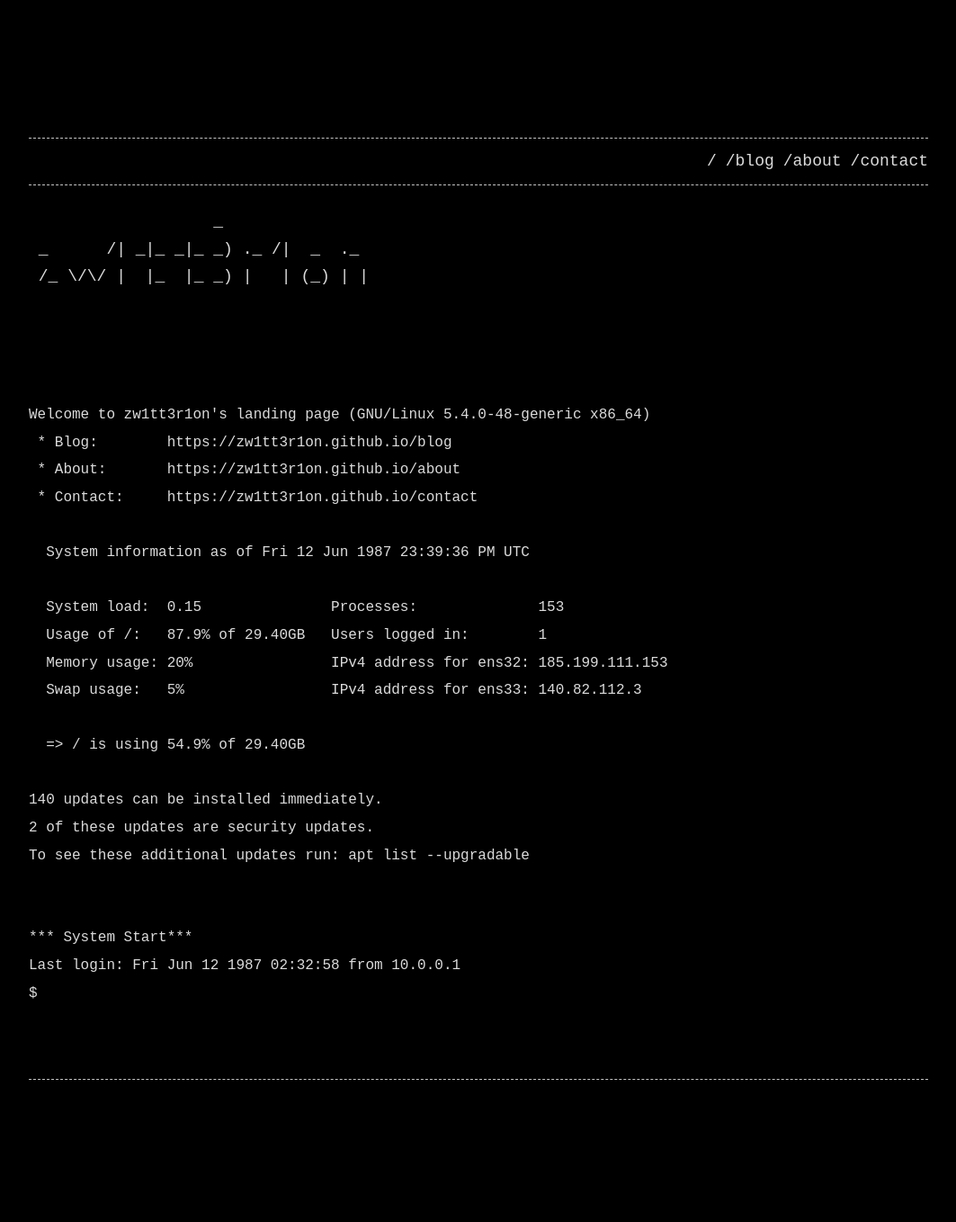
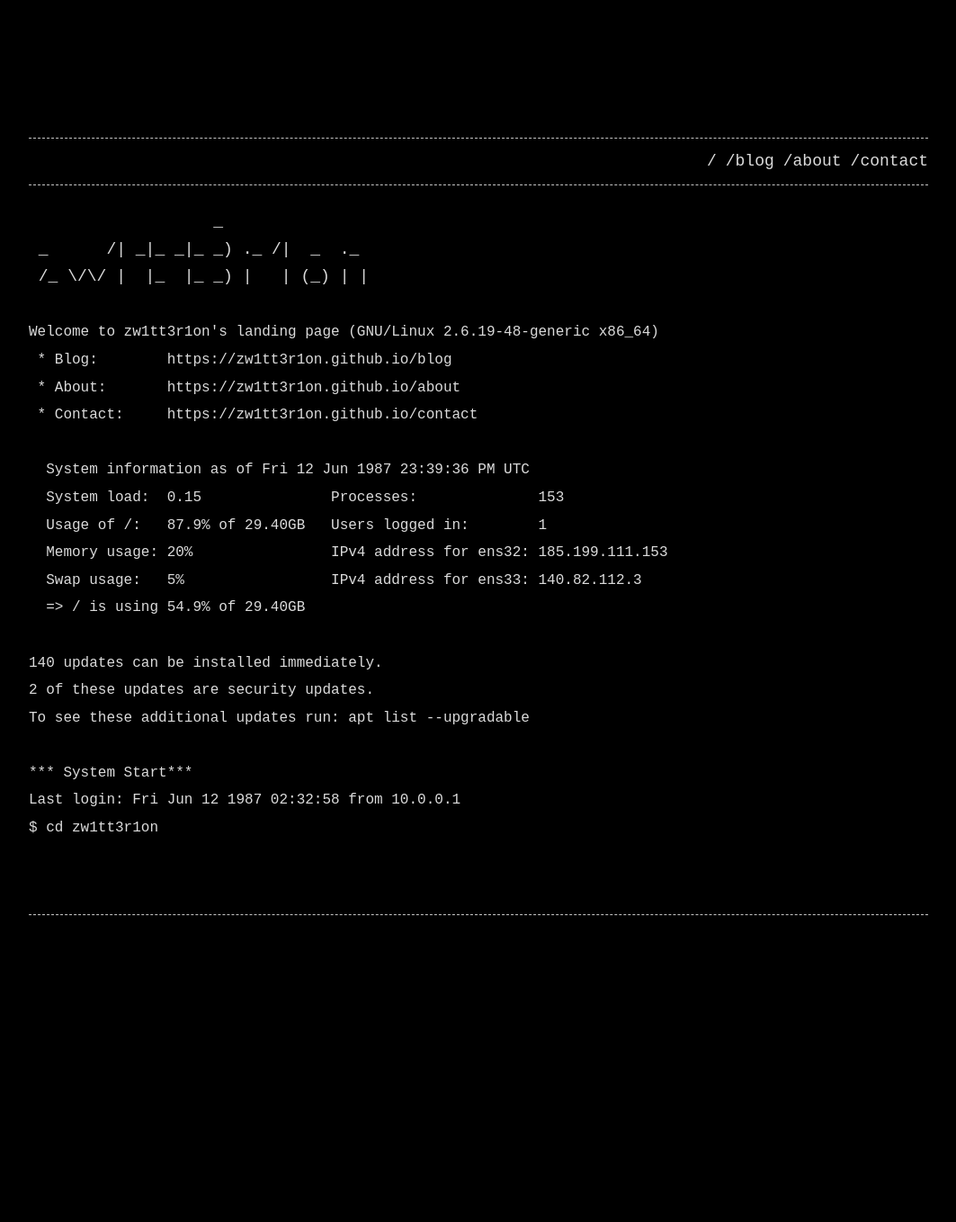
Before and after one commit to zw1tt3r1on/zw1tt3r1on.github.io, a Jekyll site: the page built from index.md, in a window 1280 px wide. Shown: the whole page at 90% size, without its empty margins (108-1171 px from the left). Built offline with Jekyll 4.4.1, drawn with Linux system fonts in a browser that asks for light colours; after the commit the page ends 1175 px from its top, so only the background shows below that.

Commit message:
Update index.md

```diff
--- a/index.md
+++ b/index.md
@@ -7,32 +7,26 @@ permalink: /
                    _
  _      /| _|_ _|_ _) ._ /|  _  ._
  /_ \/\/ |  |_  |_ _) |   | (_) | |
-
-
 <font size=3>
-
-Welcome to zw1tt3r1on's landing page (GNU/Linux 5.4.0-48-generic x86_64)
+Welcome to zw1tt3r1on's landing page (GNU/Linux 2.6.19-48-generic x86_64)
  * Blog:	https://zw1tt3r1on.github.io/blog
  * About:	https://zw1tt3r1on.github.io/about
  * Contact:	https://zw1tt3r1on.github.io/contact
 
   System information as of Fri 12 Jun 1987 23:39:36 PM UTC
-
   System load:  0.15               Processes:              153
   Usage of /:   87.9% of 29.40GB   Users logged in:        1
   Memory usage: 20%                IPv4 address for ens32: 185.199.111.153
   Swap usage:   5%                 IPv4 address for ens33: 140.82.112.3
-
   => / is using 54.9% of 29.40GB
 
 140 updates can be installed immediately.
 2 of these updates are security updates.
 To see these additional updates run: apt list --upgradable
 
-
 *** System Start***
 Last login: Fri Jun 12 1987 02:32:58 from 10.0.0.1
-$
+$ cd zw1tt3r1on
  </font>
 
 </pre>
```
